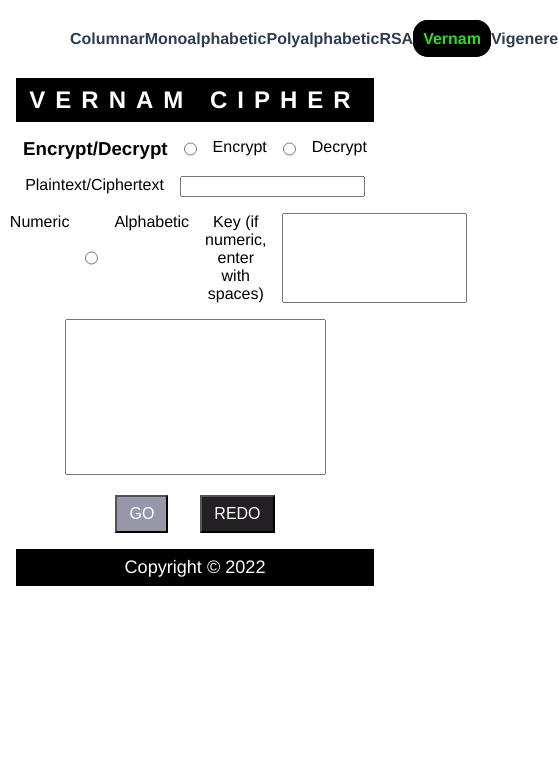
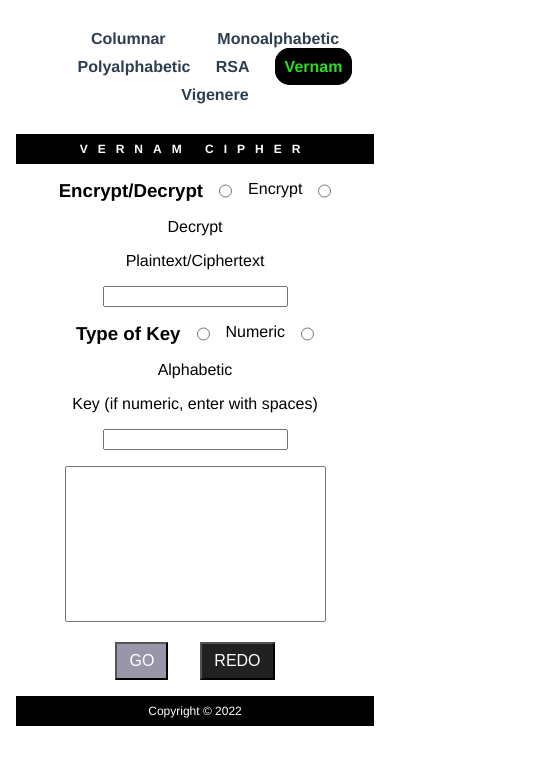
Before and after one commit to koPryce/cryptography-vue, a Vue app: page /#/vernam in a window 390 px wide. Shown: the top 764 px of the page, 558 px wide, since content can reach past the window. Built offline with nearby package versions, Linux system fonts and the light colour scheme.

Commit message:
Added responsiveness

```diff
--- a/src/App.vue
+++ b/src/App.vue
@@ -79,6 +79,8 @@ export default {
   flex: 0 0 200px;
   width: 100%;
   justify-content:space-around;
+  flex-wrap:wrap;
+  gap: 10px;
 }
 
 .content{
@@ -91,10 +93,11 @@ export default {
 }
 
 .etype, .text, .key{
-        display:flex;
-        justify-content: center;
-        gap: 1rem;
-        margin: 1rem;
+    display:flex;
+    justify-content: center;
+    gap: 1rem;
+    margin: 1rem;
+    flex-wrap: wrap;
 }
 
 input::-webkit-outer-spin-button,
@@ -107,4 +110,5 @@ input::-webkit-inner-spin-button {
 input[type=number] {
    -moz-appearance: textfield;
 }
+
 </style>
--- a/src/components/Footer.vue
+++ b/src/components/Footer.vue
@@ -14,8 +14,14 @@ p{
     text-transform: capitalize;
     color: white;
     background-color:black;
-    font-size:1.13rem;
+    font-size:1.13em;
     padding: 0.5rem;
 }
 
+@media(width < 25em){
+    p{
+        font-size:.75em;
+    }
+}
+
 </style>
--- a/src/components/Header.vue
+++ b/src/components/Header.vue
@@ -20,4 +20,10 @@ h1{
     letter-spacing: 0.625rem;
     padding: 0.5rem;
 }
+
+@media(width < 25em){
+    h1{
+        font-size:.75em;
+    }
+}
 </style>
--- a/src/views/Columnar.vue
+++ b/src/views/Columnar.vue
@@ -7,8 +7,8 @@
             <input type="radio" name="etype" id="encrypt" value="encrypt" v-model="etype">
             <label for="encrypt">Encrypt</label>
 
-            <input type="radio" name="etype" id="decrypt" value="decrypt" v-model="etype">
-            <label for="decrypt">Decrypt</label>
+            <!-- <input type="radio" name="etype" id="decrypt" value="decrypt" v-model="etype">
+            <label for="decrypt">Decrypt</label> -->
         </section>
 
         <section class="text">
```
